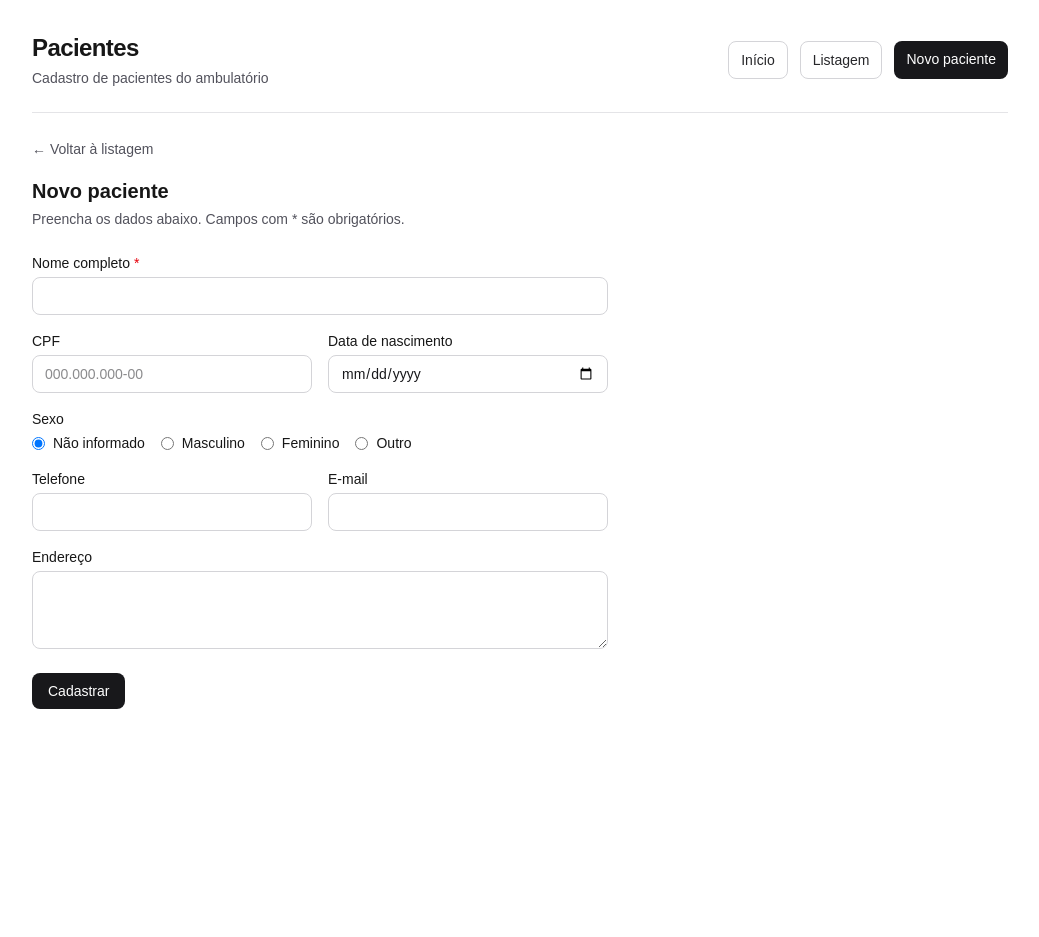
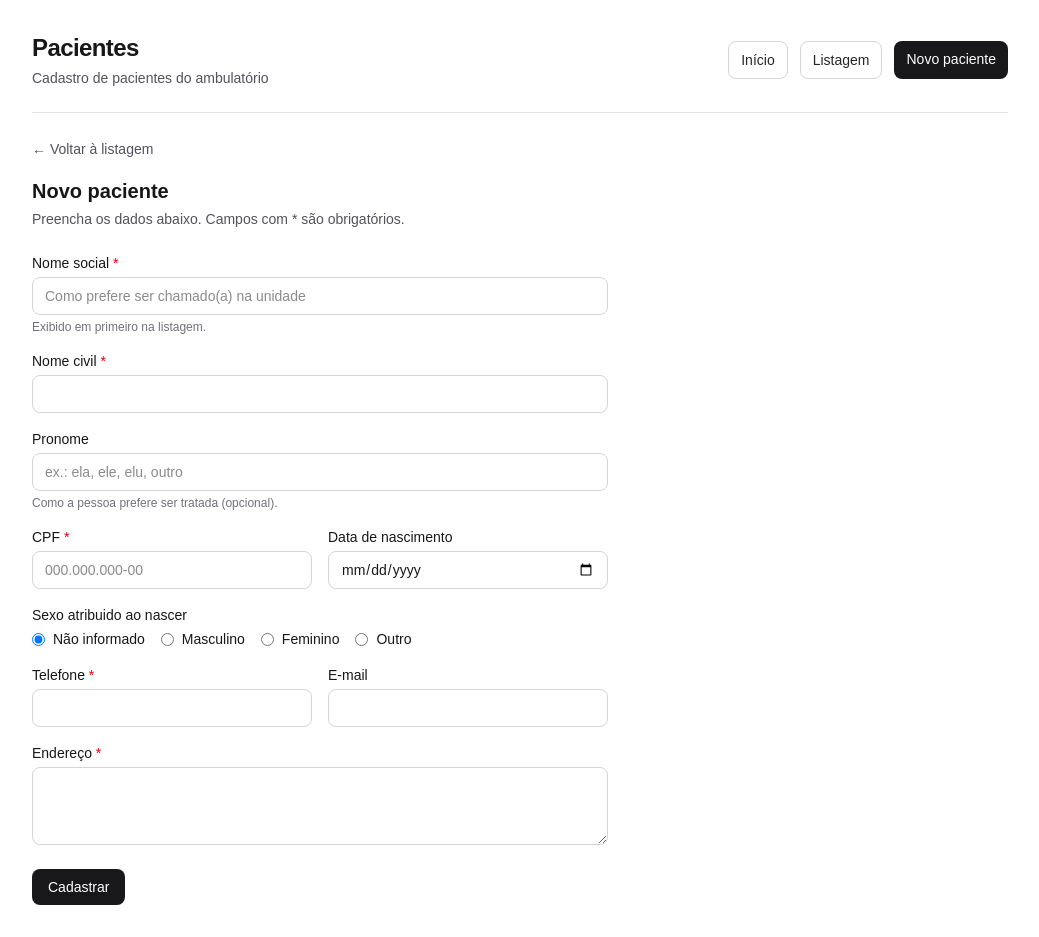
Before and after one commit to Victo367/ambulat-riott, a Next.js app: page /pacientes/novo in a window 1280 px wide. Shown: the whole page, without its empty margins (120-1159 px from the left). Before the commit the page ends 800 px from the top, so only its background shows below. Built offline with nearby package versions, Linux system fonts and the light colour scheme.

Commit message:
Melhorias no cadastro

```diff
--- a/src/app/pacientes/[id]/editar/page.tsx
+++ b/src/app/pacientes/[id]/editar/page.tsx
@@ -2,7 +2,7 @@ import Link from "next/link";
 import { notFound } from "next/navigation";
 
 import { PacienteForm } from "@/components/PacienteForm";
-import { obterPaciente } from "@/lib/pacientes";
+import { nomeExibicao, obterPaciente } from "@/lib/pacientes";
 
 import { salvarPaciente } from "../../actions";
 
@@ -35,7 +35,7 @@ export default async function EditarPacientePage({ params, searchParams }: Props
         </Link>
         <h2 className="mt-4 text-xl font-semibold">Editar paciente</h2>
         <p className="mt-1 text-sm text-zinc-600 dark:text-zinc-400">
-          Atualize os dados de <strong>{paciente.nome}</strong>.
+          Atualize os dados de <strong>{nomeExibicao(paciente)}</strong>.
         </p>
       </div>
 
--- a/src/app/pacientes/actions.ts
+++ b/src/app/pacientes/actions.ts
@@ -29,6 +29,8 @@ function parsePacienteInput(formData: FormData): PacienteInput {
 
   return {
     nome: String(formData.get("nome") ?? "").trim(),
+    nome_social: normalizarTexto(formData.get("nome_social")),
+    pronome: normalizarTexto(formData.get("pronome")),
     cpf: normalizarCpf(formData.get("cpf")),
     data_nascimento: dn,
     sexo,
@@ -36,6 +38,26 @@ function parsePacienteInput(formData: FormData): PacienteInput {
     email: normalizarTexto(formData.get("email")),
     endereco: normalizarTexto(formData.get("endereco")),
   };
+}
+
+function validarObrigatoriosNovo(input: PacienteInput): void {
+  if (!input.nome) redirect("/pacientes/novo?erro=nome_obrigatorio");
+  if (!input.nome_social) redirect("/pacientes/novo?erro=nome_social_obrigatorio");
+  if (!input.cpf) redirect("/pacientes/novo?erro=cpf_obrigatorio");
+  if (input.cpf.length !== 11) redirect("/pacientes/novo?erro=cpf_invalido");
+  if (!input.telefone) redirect("/pacientes/novo?erro=telefone_obrigatorio");
+  if (!input.endereco) redirect("/pacientes/novo?erro=endereco_obrigatorio");
+}
+
+function validarObrigatoriosEdicao(id: number, input: PacienteInput): void {
+  if (!input.nome) redirect(`/pacientes/${id}/editar?erro=nome_obrigatorio`);
+  if (!input.nome_social) {
+    redirect(`/pacientes/${id}/editar?erro=nome_social_obrigatorio`);
+  }
+  if (!input.cpf) redirect(`/pacientes/${id}/editar?erro=cpf_obrigatorio`);
+  if (input.cpf.length !== 11) redirect(`/pacientes/${id}/editar?erro=cpf_invalido`);
+  if (!input.telefone) redirect(`/pacientes/${id}/editar?erro=telefone_obrigatorio`);
+  if (!input.endereco) redirect(`/pacientes/${id}/editar?erro=endereco_obrigatorio`);
 }
 
 function isDuplicateKeyError(e: unknown): boolean {
@@ -49,9 +71,7 @@ function isDuplicateKeyError(e: unknown): boolean {
 
 export async function criarPaciente(formData: FormData) {
   const input = parsePacienteInput(formData);
-  if (!input.nome) {
-    redirect("/pacientes/novo?erro=nome_obrigatorio");
-  }
+  validarObrigatoriosNovo(input);
 
   try {
     await inserirPaciente(input);
@@ -73,9 +93,7 @@ export async function salvarPaciente(formData: FormData) {
   }
 
   const input = parsePacienteInput(formData);
-  if (!input.nome) {
-    redirect(`/pacientes/${id}/editar?erro=nome_obrigatorio`);
-  }
+  validarObrigatoriosEdicao(id, input);
 
   try {
     await atualizarPaciente(id, input);
--- a/src/app/pacientes/page.tsx
+++ b/src/app/pacientes/page.tsx
@@ -1,7 +1,8 @@
 import Link from "next/link";
 
 import { ExcluirPacienteButton } from "./ExcluirPacienteButton";
-import { listarPacientes } from "@/lib/pacientes";
+import { NomePacienteListagem } from "@/components/NomePacienteListagem";
+import { listarPacientes, nomeExibicao } from "@/lib/pacientes";
 
 function formatarData(iso: string | null): string {
   if (!iso) return "—";
@@ -35,10 +36,11 @@ export default async function PacientesPage() {
         </p>
       ) : (
         <div className="overflow-x-auto rounded-xl border border-zinc-200 dark:border-zinc-800">
-          <table className="w-full min-w-[640px] border-collapse text-left text-sm">
+          <table className="w-full min-w-[760px] border-collapse text-left text-sm">
             <thead>
               <tr className="border-b border-zinc-200 bg-zinc-50 dark:border-zinc-800 dark:bg-zinc-900/50">
                 <th className="px-4 py-3 font-medium">Nome</th>
+                <th className="px-4 py-3 font-medium">Pronome</th>
                 <th className="px-4 py-3 font-medium">CPF</th>
                 <th className="px-4 py-3 font-medium">Nascimento</th>
                 <th className="px-4 py-3 font-medium">Sexo</th>
@@ -52,8 +54,18 @@ export default async function PacientesPage() {
                   key={p.id}
                   className="border-b border-zinc-100 last:border-0 dark:border-zinc-800/80"
                 >
-                  <td className="px-4 py-3 font-medium text-zinc-900 dark:text-zinc-100">
-                    {p.nome}
+                  <td className="px-4 py-3 text-zinc-900 dark:text-zinc-100">
+                    {p.nome_social?.trim() ? (
+                      <NomePacienteListagem
+                        nomeSocial={p.nome_social.trim()}
+                        nomeCivil={p.nome}
+                      />
+                    ) : (
+                      <span className="font-medium">{p.nome}</span>
+                    )}
+                  </td>
+                  <td className="px-4 py-3 text-zinc-700 dark:text-zinc-300">
+                    {p.pronome ?? "—"}
                   </td>
                   <td className="px-4 py-3 text-zinc-700 dark:text-zinc-300">
                     {p.cpf ?? "—"}
@@ -75,7 +87,10 @@ export default async function PacientesPage() {
                       >
                         Editar
                       </Link>
-                      <ExcluirPacienteButton id={p.id} nome={p.nome} />
+                      <ExcluirPacienteButton
+                        id={p.id}
+                        nome={nomeExibicao(p)}
+                      />
                     </div>
                   </td>
                 </tr>
--- /dev/null
+++ b/src/components/NomePacienteListagem.tsx
@@ -0,0 +1,90 @@
+"use client";
+
+import { useState } from "react";
+
+function IconeOlhoAberto({ className }: { className?: string }) {
+  return (
+    <svg
+      xmlns="http://www.w3.org/2000/svg"
+      viewBox="0 0 24 24"
+      fill="none"
+      stroke="currentColor"
+      strokeWidth={2}
+      strokeLinecap="round"
+      strokeLinejoin="round"
+      className={className}
+      aria-hidden
+    >
+      <path d="M2 12s3-7 10-7 10 7 10 7-3 7-10 7-10-7-10-7Z" />
+      <circle cx="12" cy="12" r="3" />
+    </svg>
+  );
+}
+
+function IconeOlhoRiscado({ className }: { className?: string }) {
+  return (
+    <svg
+      xmlns="http://www.w3.org/2000/svg"
+      viewBox="0 0 24 24"
+      fill="none"
+      stroke="currentColor"
+      strokeWidth={2}
+      strokeLinecap="round"
+      strokeLinejoin="round"
+      className={className}
+      aria-hidden
+    >
+      <path d="M9.88 9.88a3 3 0 1 0 4.24 4.24" />
+      <path d="M10.73 5.08A10.43 10.43 0 0 1 12 5c7 0 10 7 10 7a13.16 13.16 0 0 1-1.67 2.68" />
+      <path d="M6.61 6.61A13.526 13.526 0 0 0 2 12s3 7 10 7a9.74 9.74 0 0 0 5.39-1.61" />
+      <line x1="2" x2="22" y1="2" y2="22" />
+    </svg>
+  );
+}
+
+type Props = {
+  nomeSocial: string;
+  nomeCivil: string;
+};
+
+/** Listagem: nome social em destaque; nome civil com alternância por ícone de olho. */
+export function NomePacienteListagem({ nomeSocial, nomeCivil }: Props) {
+  const [mostrarCivil, setMostrarCivil] = useState(false);
+  const civilDiferente = nomeCivil.trim() !== nomeSocial.trim();
+
+  return (
+    <div className="flex flex-col gap-0.5">
+      <span className="font-semibold">{nomeSocial}</span>
+      {civilDiferente ? (
+        <div className="flex items-start gap-1.5 text-xs font-normal text-zinc-500 dark:text-zinc-400">
+          <button
+            type="button"
+            onClick={() => setMostrarCivil((v) => !v)}
+            className="mt-0.5 shrink-0 rounded p-0.5 text-zinc-600 transition hover:bg-zinc-200 hover:text-zinc-900 dark:text-zinc-400 dark:hover:bg-zinc-700 dark:hover:text-zinc-100"
+            aria-label={
+              mostrarCivil ? "Ocultar nome civil" : "Mostrar nome civil"
+            }
+            aria-pressed={mostrarCivil}
+            title={mostrarCivil ? "Ocultar nome civil" : "Mostrar nome civil"}
+          >
+            {mostrarCivil ? (
+              <IconeOlhoRiscado className="h-4 w-4" />
+            ) : (
+              <IconeOlhoAberto className="h-4 w-4" />
+            )}
+          </button>
+          <span className="min-w-0 break-words">
+            <span className="text-zinc-500 dark:text-zinc-400">Nome civil: </span>
+            {mostrarCivil ? (
+              <span className="text-zinc-700 dark:text-zinc-300">{nomeCivil}</span>
+            ) : (
+              <span className="tracking-widest text-zinc-400 dark:text-zinc-500">
+                {"•".repeat(Math.min(Math.max(nomeCivil.length, 6), 14))}
+              </span>
+            )}
+          </span>
+        </div>
+      ) : null}
+    </div>
+  );
+}
--- a/src/components/PacienteForm.tsx
+++ b/src/components/PacienteForm.tsx
@@ -8,7 +8,12 @@ type Props = {
 };
 
 const mensagensErro: Record<string, string> = {
-  nome_obrigatorio: "Informe o nome do paciente.",
+  nome_obrigatorio: "Informe o nome civil do paciente.",
+  nome_social_obrigatorio: "Informe o nome social.",
+  cpf_obrigatorio: "Informe o CPF.",
+  cpf_invalido: "O CPF deve ter 11 dígitos.",
+  telefone_obrigatorio: "Informe o telefone.",
+  endereco_obrigatorio: "Informe o endereço.",
   cpf_duplicado: "Já existe um paciente com este CPF.",
   id_invalido: "Registro inválido.",
 };
@@ -32,8 +37,28 @@ export function PacienteForm({ action, paciente, submitLabel, erro }: Props) {
       ) : null}
 
       <div className="flex flex-col gap-1">
+        <label htmlFor="nome_social" className="text-sm font-medium">
+          Nome social <span className="text-red-600">*</span>
+        </label>
+        <input
+          id="nome_social"
+          name="nome_social"
+          type="text"
+          required
+          maxLength={255}
+          autoComplete="off"
+          placeholder="Como prefere ser chamado(a) na unidade"
+          defaultValue={paciente?.nome_social ?? ""}
+          className="rounded-lg border border-zinc-300 bg-white px-3 py-2 text-sm text-zinc-900 outline-none ring-zinc-400 focus:ring-2 dark:border-zinc-600 dark:bg-zinc-900 dark:text-zinc-100"
+        />
+        <p className="text-xs text-zinc-500 dark:text-zinc-400">
+          Exibido em primeiro na listagem.
+        </p>
+      </div>
+
+      <div className="flex flex-col gap-1">
         <label htmlFor="nome" className="text-sm font-medium">
-          Nome completo <span className="text-red-600">*</span>
+          Nome civil <span className="text-red-600">*</span>
         </label>
         <input
           id="nome"
@@ -46,15 +71,35 @@ export function PacienteForm({ action, paciente, submitLabel, erro }: Props) {
         />
       </div>
 
+      <div className="flex flex-col gap-1">
+        <label htmlFor="pronome" className="text-sm font-medium">
+          Pronome
+        </label>
+        <input
+          id="pronome"
+          name="pronome"
+          type="text"
+          maxLength={120}
+          autoComplete="off"
+          placeholder="ex.: ela, ele, elu, outro"
+          defaultValue={paciente?.pronome ?? ""}
+          className="rounded-lg border border-zinc-300 bg-white px-3 py-2 text-sm text-zinc-900 outline-none ring-zinc-400 focus:ring-2 dark:border-zinc-600 dark:bg-zinc-900 dark:text-zinc-100"
+        />
+        <p className="text-xs text-zinc-500 dark:text-zinc-400">
+          Como a pessoa prefere ser tratada (opcional).
+        </p>
+      </div>
+
       <div className="grid gap-4 sm:grid-cols-2">
         <div className="flex flex-col gap-1">
           <label htmlFor="cpf" className="text-sm font-medium">
-            CPF
+            CPF <span className="text-red-600">*</span>
           </label>
           <input
             id="cpf"
             name="cpf"
             type="text"
+            required
             inputMode="numeric"
             autoComplete="off"
             placeholder="000.000.000-00"
@@ -77,7 +122,7 @@ export function PacienteForm({ action, paciente, submitLabel, erro }: Props) {
       </div>
 
       <div className="flex flex-col gap-1">
-        <span className="text-sm font-medium">Sexo</span>
+        <span className="text-sm font-medium">Sexo atribuido ao nascer </span>
         <div className="flex flex-wrap gap-4 text-sm">
           {(
             [
@@ -107,12 +152,13 @@ export function PacienteForm({ action, paciente, submitLabel, erro }: Props) {
       <div className="grid gap-4 sm:grid-cols-2">
         <div className="flex flex-col gap-1">
           <label htmlFor="telefone" className="text-sm font-medium">
-            Telefone
+            Telefone <span className="text-red-600">*</span>
           </label>
           <input
             id="telefone"
             name="telefone"
             type="tel"
+            required
             autoComplete="tel"
             defaultValue={paciente?.telefone ?? ""}
             className="rounded-lg border border-zinc-300 bg-white px-3 py-2 text-sm text-zinc-900 outline-none ring-zinc-400 focus:ring-2 dark:border-zinc-600 dark:bg-zinc-900 dark:text-zinc-100"
@@ -135,11 +181,12 @@ export function PacienteForm({ action, paciente, submitLabel, erro }: Props) {
 
       <div className="flex flex-col gap-1">
         <label htmlFor="endereco" className="text-sm font-medium">
-          Endereço
+          Endereço <span className="text-red-600">*</span>
         </label>
         <textarea
           id="endereco"
           name="endereco"
+          required
           rows={3}
           defaultValue={paciente?.endereco ?? ""}
           className="resize-y rounded-lg border border-zinc-300 bg-white px-3 py-2 text-sm text-zinc-900 outline-none ring-zinc-400 focus:ring-2 dark:border-zinc-600 dark:bg-zinc-900 dark:text-zinc-100"
--- a/src/lib/pacientes.ts
+++ b/src/lib/pacientes.ts
@@ -7,6 +7,8 @@ const COLUNAS_PACIENTES: readonly { nome: string; ddl: string }[] = [
   { nome: "cpf", ddl: "ADD COLUMN cpf VARCHAR(14) NULL" },
   { nome: "data_nascimento", ddl: "ADD COLUMN data_nascimento DATE NULL" },
   { nome: "sexo", ddl: "ADD COLUMN sexo ENUM('M', 'F', 'O') NULL" },
+  { nome: "nome_social", ddl: "ADD COLUMN nome_social VARCHAR(255) NULL" },
+  { nome: "pronome", ddl: "ADD COLUMN pronome VARCHAR(120) NULL" },
   { nome: "telefone", ddl: "ADD COLUMN telefone VARCHAR(40) NULL" },
   { nome: "email", ddl: "ADD COLUMN email VARCHAR(255) NULL" },
   { nome: "endereco", ddl: "ADD COLUMN endereco TEXT NULL" },
@@ -48,6 +50,8 @@ export type Sexo = "M" | "F" | "O";
 export type Paciente = {
   id: number;
   nome: string;
+  nome_social: string | null;
+  pronome: string | null;
   cpf: string | null;
   data_nascimento: string | null;
   sexo: Sexo | null;
@@ -61,6 +65,8 @@ export type Paciente = {
 type PacienteRow = RowDataPacket & {
   id: number;
   nome: string;
+  nome_social: string | null;
+  pronome: string | null;
   cpf: string | null;
   data_nascimento: Date | string | null;
   sexo: Sexo | null;
@@ -71,11 +77,20 @@ type PacienteRow = RowDataPacket & {
   updated_at: Date;
 };
 
+/** Nome preferencial para exibição: nome social, se houver; senão nome civil. */
+export function nomeExibicao(p: Pick<Paciente, "nome" | "nome_social">): string {
+  const s = p.nome_social?.trim();
+  if (s) return s;
+  return p.nome.trim();
+}
+
 function rowToPaciente(row: PacienteRow): Paciente {
   const dn = row.data_nascimento;
   return {
     id: row.id,
     nome: row.nome,
+    nome_social: row.nome_social,
+    pronome: row.pronome,
     cpf: row.cpf,
     data_nascimento:
       dn === null
@@ -98,9 +113,9 @@ export async function listarPacientes(): Promise<Paciente[]> {
   const pool = getMySqlPool();
   await garantirSchemaPacientes(pool);
   const [rows] = await pool.execute<PacienteRow[]>(
-    `SELECT id, nome, cpf, data_nascimento, sexo, telefone, email, endereco, created_at, updated_at
+    `SELECT id, nome, nome_social, pronome, cpf, data_nascimento, sexo, telefone, email, endereco, created_at, updated_at
      FROM pacientes
-     ORDER BY nome ASC`,
+     ORDER BY COALESCE(NULLIF(TRIM(nome_social), ''), nome) ASC`,
   );
   return rows.map(rowToPaciente);
 }
@@ -109,7 +124,7 @@ export async function obterPaciente(id: number): Promise<Paciente | null> {
   const pool = getMySqlPool();
   await garantirSchemaPacientes(pool);
   const [rows] = await pool.execute<PacienteRow[]>(
-    `SELECT id, nome, cpf, data_nascimento, sexo, telefone, email, endereco, created_at, updated_at
+    `SELECT id, nome, nome_social, pronome, cpf, data_nascimento, sexo, telefone, email, endereco, created_at, updated_at
      FROM pacientes
      WHERE id = ?
      LIMIT 1`,
@@ -121,6 +136,8 @@ export async function obterPaciente(id: number): Promise<Paciente | null> {
 
 export type PacienteInput = {
   nome: string;
+  nome_social: string | null;
+  pronome: string | null;
   cpf: string | null;
   data_nascimento: string | null;
   sexo: Sexo | null;
@@ -133,10 +150,12 @@ export async function inserirPaciente(input: PacienteInput): Promise<number> {
   const pool = getMySqlPool();
   await garantirSchemaPacientes(pool);
   const [result] = await pool.execute<ResultSetHeader>(
-    `INSERT INTO pacientes (nome, cpf, data_nascimento, sexo, telefone, email, endereco)
-     VALUES (?, ?, ?, ?, ?, ?, ?)`,
+    `INSERT INTO pacientes (nome, nome_social, pronome, cpf, data_nascimento, sexo, telefone, email, endereco)
+     VALUES (?, ?, ?, ?, ?, ?, ?, ?, ?)`,
     [
       input.nome,
+      input.nome_social,
+      input.pronome,
       input.cpf,
       input.data_nascimento,
       input.sexo,
@@ -156,10 +175,12 @@ export async function atualizarPaciente(
   await garantirSchemaPacientes(pool);
   await pool.execute(
     `UPDATE pacientes SET
-       nome = ?, cpf = ?, data_nascimento = ?, sexo = ?, telefone = ?, email = ?, endereco = ?
+       nome = ?, nome_social = ?, pronome = ?, cpf = ?, data_nascimento = ?, sexo = ?, telefone = ?, email = ?, endereco = ?
      WHERE id = ?`,
     [
       input.nome,
+      input.nome_social,
+      input.pronome,
       input.cpf,
       input.data_nascimento,
       input.sexo,
```
Also changed, not shown: 1 other file (tests, documents, lock files or other folders).
